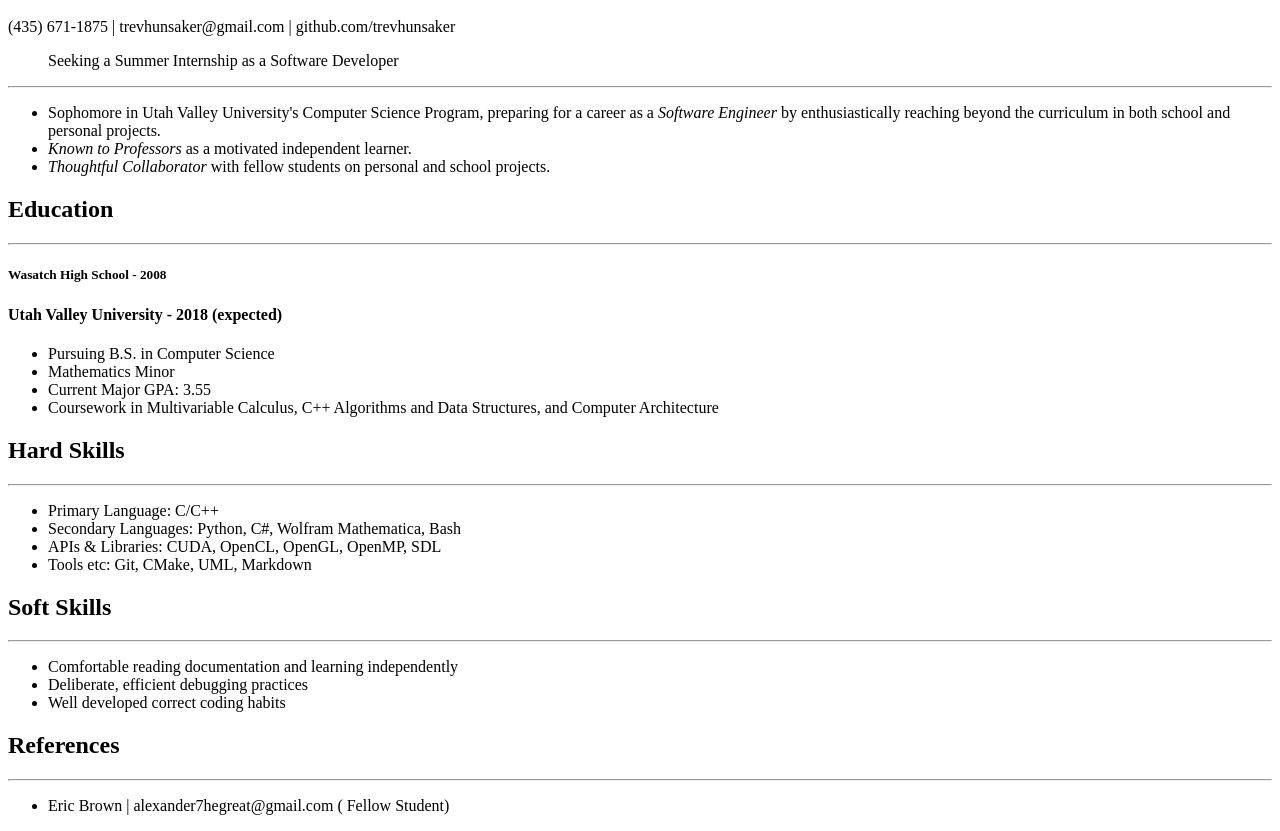
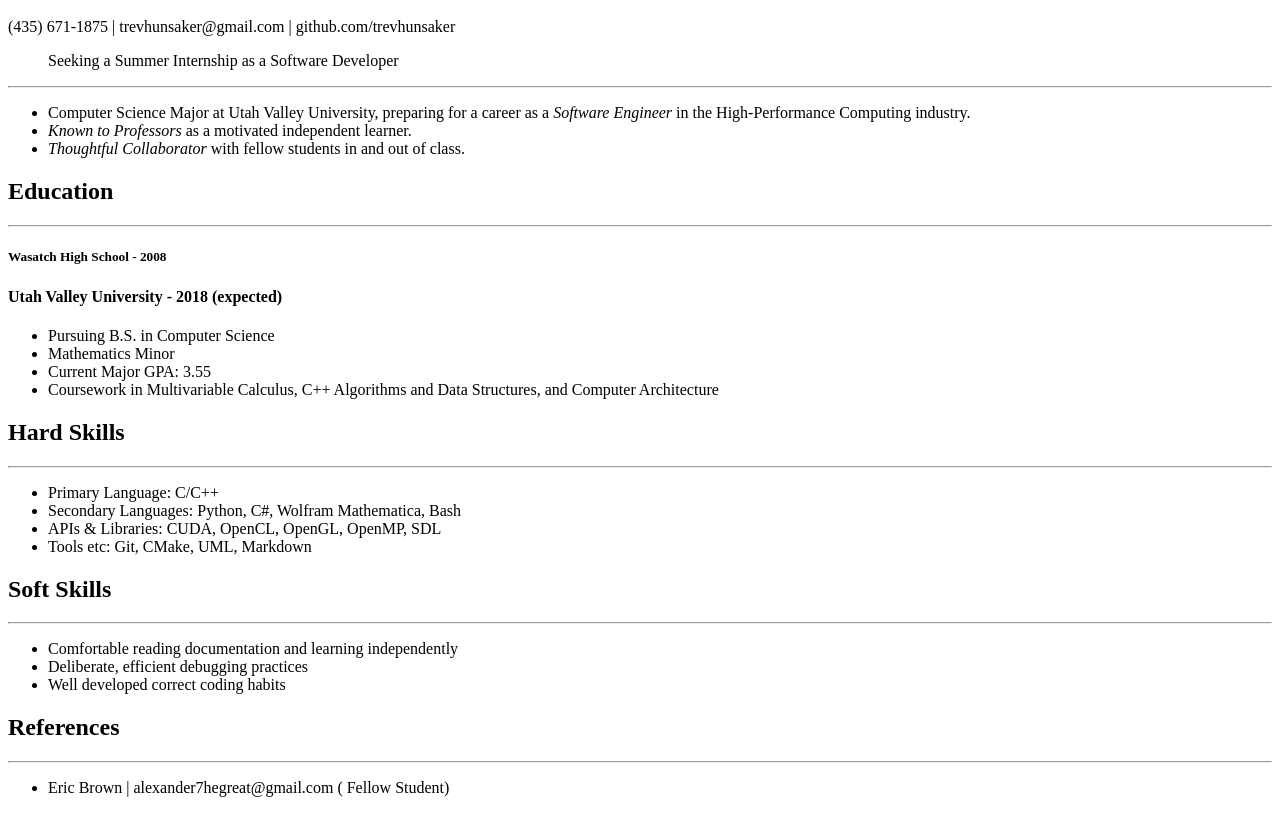
Before and after one commit to SiEOC/trevhunsaker.github.io, a plain HTML site: page index.html in a window 1280 px wide. Shown: the part 48-879 px from the top of the page. Drawn offline with Linux system fonts and the light colour scheme.

Commit message:
Update index.html

```diff
--- a/index.html
+++ b/index.html
@@ -9,9 +9,9 @@
 <hr />
 
 <ul>
-<li>Sophomore in Utah Valley University's Computer Science Program, preparing for a career as a <em>Software Engineer</em> by enthusiastically reaching beyond the curriculum in both school and personal projects.</li>
+<li>Computer Science Major at Utah Valley University, preparing for a career as a <em>Software Engineer</em> in the High-Performance Computing industry.</li>
 <li><em>Known to Professors</em> as a motivated independent learner.</li>
-<li><em>Thoughtful Collaborator</em> with fellow students on personal and school projects.</li>
+<li><em>Thoughtful Collaborator</em> with fellow students in and out of class.</li>
 </ul>
 
 <h2>Education</h2>
```
